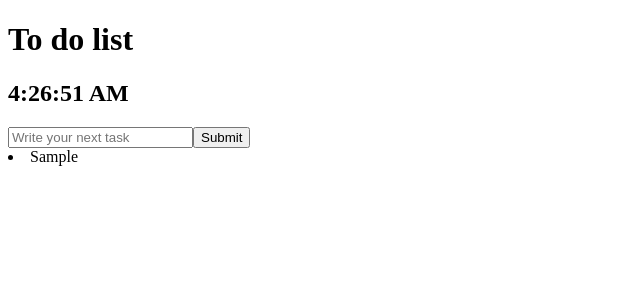
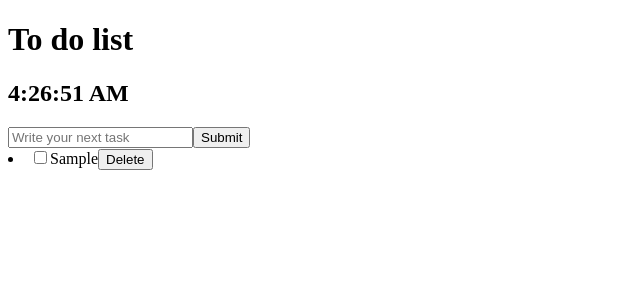
Before and after one commit to Prabigyakafle890/Todo, a React (Vite) app: page / in a window 1280 px wide. Both pictures are taken after typing "Sample" into the empty fields and a click on the button "Submit". Shown: the top 300 px of the page, without its empty margins (0-640 px from the left). Built offline with nearby package versions, Linux system fonts and the light colour scheme.

Commit message:
feat:completed and delete functionality

```diff
--- a/src/App.tsx
+++ b/src/App.tsx
@@ -13,7 +13,19 @@ function App() {
   const [todos, setTodos] = useState<TodoItem[]>(() => getTodos());
 
   const addTodo = (title: string) => {
-    setTodos([...todos, { id: getRand(), title }]);
+    setTodos([...todos, { id: getRand(), title, completed: false }]);
+  };
+
+  const toggleTodo = (id: string) => {
+    setTodos((prevTodos) =>
+      prevTodos.map((t) =>
+        t.id === id ? { ...t, completed: !t.completed } : t,
+      ),
+    );
+  };
+
+  const deleteTodo = (id: string) => {
+    setTodos((prevTodos) => prevTodos.filter((t) => t.id !== id));
   };
 
   useEffect(() => {
@@ -25,7 +37,11 @@ function App() {
       <Header />
       <DisplayTime />
       <Form addTodo={addTodo} />
-      <DisplayList todos={todos} />
+      <DisplayList
+        todos={todos}
+        toggleTodo={toggleTodo}
+        deleteTodo={deleteTodo}
+      />
     </>
   );
 }
--- a/src/components/DisplayList.tsx
+++ b/src/components/DisplayList.tsx
@@ -1,13 +1,46 @@
-import type { TodoItem } from "../types";
+import type { TodoItem, ToggleProps, DeleteProps } from "../types";
 
-function Item({ todo }: { todo: TodoItem }) {
-  return <li>{todo.title}</li>;
+function Item({
+  todo,
+  toggleTodo,
+  deleteTodo,
+}: {
+  todo: TodoItem;
+  toggleTodo: ToggleProps;
+  deleteTodo: DeleteProps;
+}) {
+  return (
+    <li>
+      <input
+        type="checkbox"
+        checked={todo.completed}
+        onChange={() => toggleTodo(todo.id)}
+      />
+      {todo.title}
+      <button onClick={() => deleteTodo(todo.id)}>Delete</button>
+    </li>
+  );
 }
 
-export default function DisplayList({ todos }: { todos: TodoItem[] }) {
+export default function DisplayList({
+  todos,
+  toggleTodo,
+  deleteTodo,
+}: {
+  todos: TodoItem[];
+  toggleTodo: ToggleProps;
+  deleteTodo: DeleteProps;
+}) {
   if (todos.length === 0) {
     return <p>Nothing to do yet !</p>;
   } else {
-    return todos.map((todo) => <Item key={todo.id} todo={todo} />);
+    return todos.map((todo) => (
+      <Item
+        key={todo.id}
+        todo={todo}
+        toggleTodo={toggleTodo}
+        deleteTodo={deleteTodo}
+      />
+    ));
   }
 }
--- a/src/types.ts
+++ b/src/types.ts
@@ -1,4 +1,7 @@
 export type TodoItem = {
   id: string;
   title: string;
+  completed: boolean;
 };
+export type ToggleProps = (id: string) => void;
+export type DeleteProps = (id: string) => void;
```
